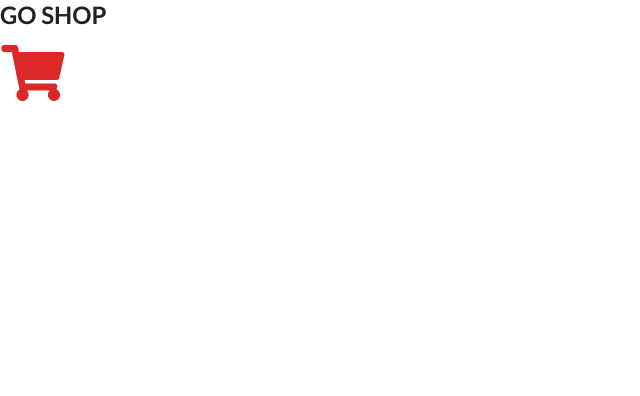
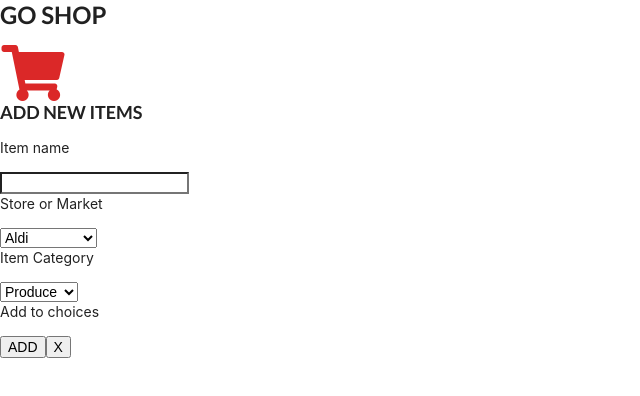
Before and after one commit to GregatGit/go-shop, a React (Create React App) app: page /newItem in a window 1280 px wide. Shown: the top 396 px of the page, without its empty margins (0-640 px from the left). Built offline with nearby package versions, Linux system fonts and the light colour scheme.

Commit message:
add validation to form

```diff
--- a/package.json
+++ b/package.json
@@ -10,6 +10,7 @@
     "react-router-dom": "^5.0.0",
     "react-scripts": "3.0.0",
     "redux": "^4.0.1",
+    "redux-form": "^8.1.0",
     "redux-promise": "^0.6.0"
   },
   "scripts": {
--- a/src/App.js
+++ b/src/App.js
@@ -4,6 +4,8 @@ import { BrowserRouter, Route } from 'react-router-dom'
 import HomePage from './components/HomePage'
 import MyList from './components/MyList'
 import FinalShop from './components/FinalShop'
+import NewItem from './components/NewItem'
+import NewItemForm from './components/NewItemForm'
 
 function App() {
   return (
@@ -21,6 +23,8 @@ function App() {
             <Route path="/" exact component={HomePage} />
             <Route path="/page2" component={MyList} />
             <Route path="/shopping" component={FinalShop} />
+            <Route path="/newItem" component={NewItem} />
+            <Route path="/new" component={NewItemForm} />
           </div>
         </BrowserRouter>
       </div>
--- /dev/null
+++ b/src/components/NewItem.js
@@ -0,0 +1,46 @@
+import React from 'react'
+import { connect } from 'react-redux'
+
+class NewItem extends React.Component {
+
+  render() {
+    return (
+      <div>
+      <h3><b>ADD NEW ITEMS</b></h3>
+      <div className="form">
+          <p>Item name</p>
+          <input type="text" id="newItemName" maxlength="15" />
+      </div>
+     <div className="form">
+          <p>Store or Market</p>
+          <select id="storeName">
+              <option value="Aldi">Aldi</option>
+              <option value="Coles">Coles</option>
+              <option value="Fruit_Market">Fruit Market</option>
+              <option value="Other">Other</option>
+          </select>
+      </div>
+      <div className="form">
+          <p>Item Category</p>
+          <select id="categoryType">
+              <option value="produce">Produce </option>
+              <option value="fresh">Fresh </option>
+              <option value="canned">Canned </option>
+              <option value="cleaning">Cleaning </option>
+          </select>
+      </div>
+      <div className="form">
+          <p>Add to choices</p>
+          <button onclick="handlers.addNewItem()" className="btn btn-success">ADD</button>
+          <button onclick="handlers.removeMakeNewItems()" className="btn btn-success">X</button>
+      </div>
+      </div>
+    )
+  }
+}
+
+function mapStateToProps(state, ownProps) {
+  return {}
+}
+
+export default connect(mapStateToProps)(NewItem)
--- /dev/null
+++ b/src/components/NewItemForm.js
@@ -0,0 +1,62 @@
+import React, { Component } from 'react'
+import { Field, reduxForm } from 'redux-form'
+
+class NewItemForm extends Component {
+  renderError = ({ error, touched }) => {
+    if (touched && error) {
+      return (
+        <div className="ui error message">
+          <div className="header">{error}</div>
+        </div>
+      )
+    }
+  }
+
+  renderInput = ({ input, label, meta }) => {
+    const className = `field ${meta.error && meta.touched ? 'error' : ''}`
+    return (
+      <div className={className}>
+        <label>{label}</label>
+        <input {...input} />
+        {this.renderError(meta)}
+      </div>
+    )
+  }
+
+  onSubmit(formValues) {
+    console.log(formValues)
+  }
+
+  render() {
+    return (
+      <form
+        onSubmit={this.props.handleSubmit(this.onSubmit)}
+        className="ui form error"
+      >
+        <Field name="name" component={this.renderInput} label="NAME" />
+        <Field name="store" component={this.renderInput} label="STORE" />
+        <Field name="category" component={this.renderInput} label="CATEGORY" />
+        <button className="ui primary">CREATE</button>
+      </form>
+    )
+  }
+}
+
+const validate = formValues => {
+  const errors = {}
+  if (!formValues.name) {
+    errors.name = 'you must enter a name'
+  }
+  if (!formValues.store) {
+    errors.store = 'please choose a store'
+  }
+  if (!formValues.category) {
+    errors.category = 'please choose a category'
+  }
+  return errors
+}
+
+export default reduxForm({
+  form: 'newItem',
+  validate,
+})(NewItemForm)
--- a/src/reducers/index.js
+++ b/src/reducers/index.js
@@ -1,4 +1,6 @@
 import { combineReducers } from 'redux'
+import { reducer as formReducer } from 'redux-form'
+
 import items from './reducer_items'
 import lists from './reducer_lists'
 import chosen from './reducer_chosenList'
@@ -9,6 +11,7 @@ const rootReducer = combineReducers({
   lists,
   chosen,
   final,
+  form: formReducer
 })
 
 export default rootReducer
```
Also changed, not shown: 1 other file (tests, documents, lock files or other folders).
